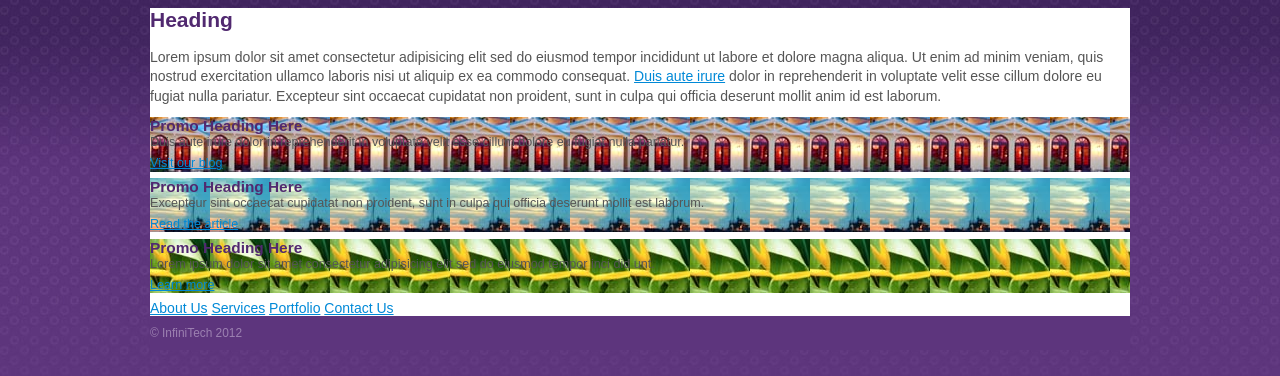
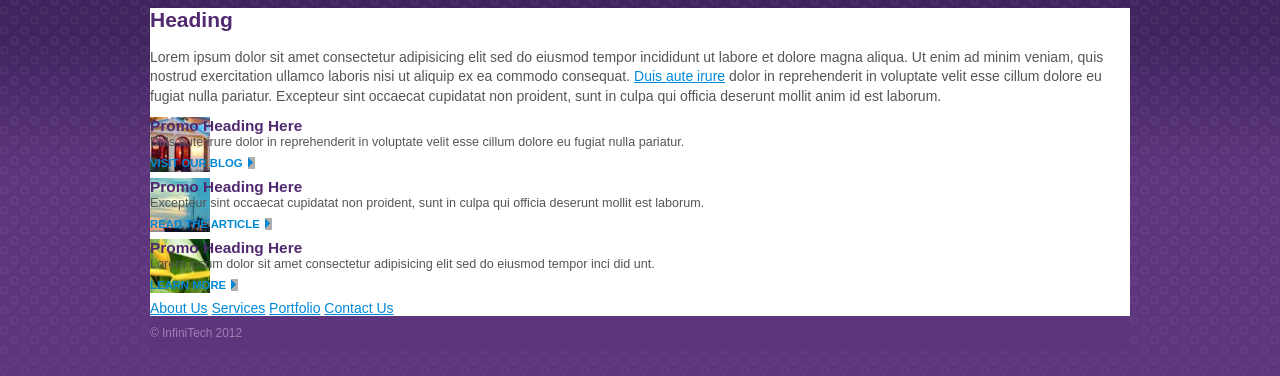
Before and after one commit to Midas24k/responsivehtml, a plain HTML site: page index.html in a window 1280 px wide. Drawn offline with Linux system fonts and the light colour scheme.

Commit message:
finished the styles for screen_styles

```diff
--- a/assets/css/screen_style.css
+++ b/assets/css/screen_style.css
@@ -58,6 +58,9 @@ footer {
     font-size: .9em;
     margin-bottom: .5em;
 }
+.promo {
+    background-repeat: no-repeat;
+}
 
 .promo.one {
     background-image: url("../images/promo_1.jpg");
@@ -68,3 +71,20 @@ footer {
 .promo.three {
     background-image: url("../images/promo_3.jpg");
 }
+
+a.cta {
+    text-transform: uppercase;
+    font-size: .9em;
+    font-weight: bold;
+    text-decoration: none;
+    padding: 0px 12px 0px 0px;
+    background: url("../images/cta_arrow.png") no-repeat right 0px;
+}
+a.cta:hover {
+    background-position: right -50px;
+}
+
+.clear-fix {
+    clear: both;
+    line-height: 1px;
+}
```
